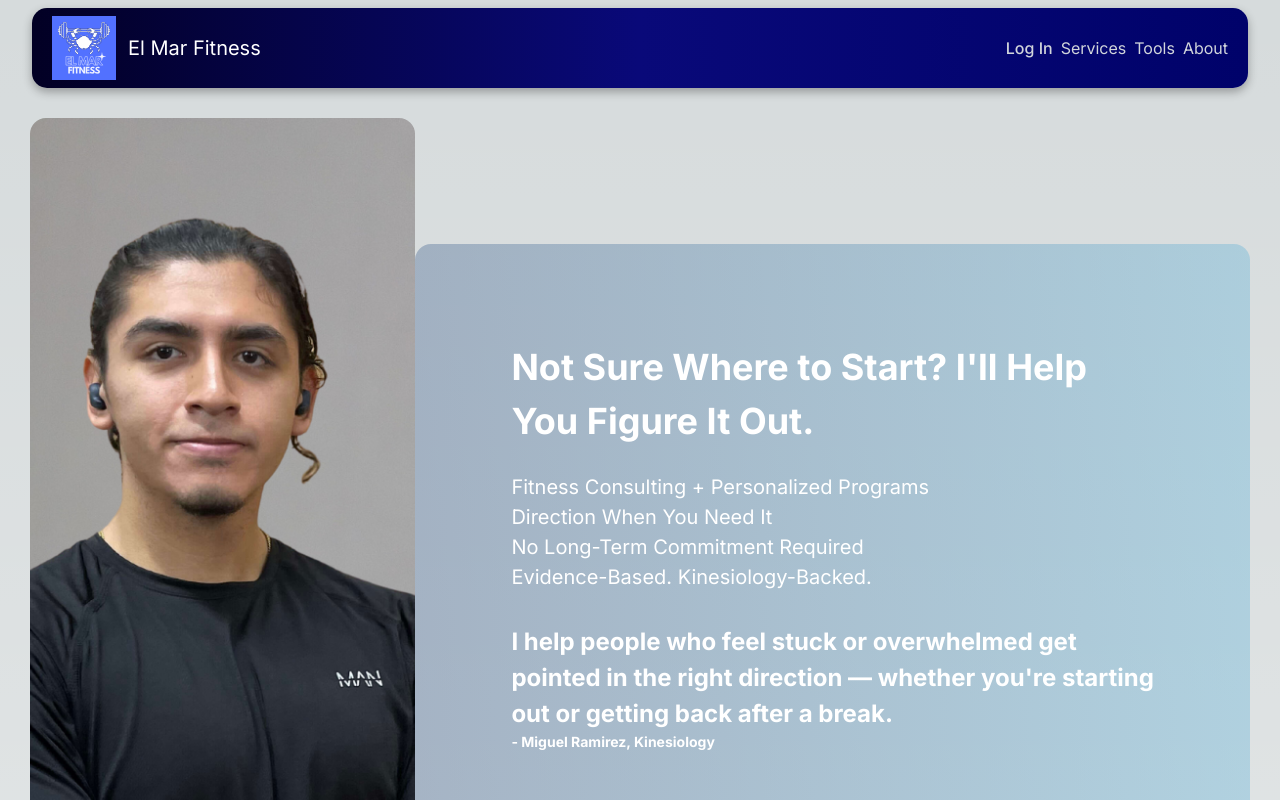
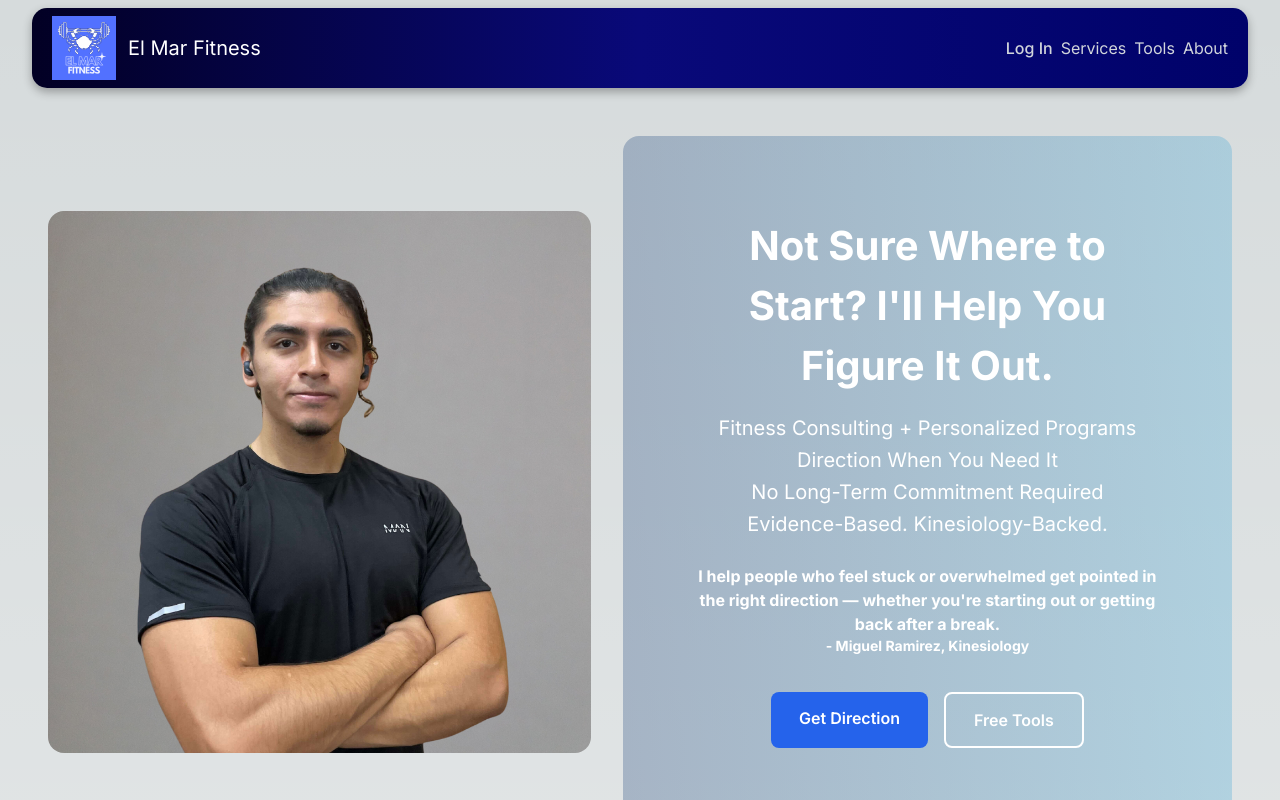
Before and after one commit to miguelaram2016/nextjs-emf, a Next.js app: page / in a window 1280 px wide. Shown: the top 800 px of the page. Built offline with nearby package versions, Linux system fonts and the light colour scheme.

Commit message:
Improve mobile responsiveness: comment out SquatFormGuide, update CSS for all breakpoints

```diff
--- a/src/app/styles/HomePage.css
+++ b/src/app/styles/HomePage.css
@@ -7,7 +7,7 @@
 }
 
 .intro-section {
-  padding: 30px;
+  padding: 1.5rem;
   display: flex;
   flex-direction: column;
   align-items: center;
@@ -17,7 +17,7 @@
 .background-image-container {
   position: absolute;
   z-index: -50;
-  opacity: 0.5;
+  opacity: 0.4;
   overflow-x: hidden;
   overflow-y: hidden;
   display: flex;
@@ -25,10 +25,12 @@
   justify-content: center;
   border-radius: 1rem;
   animation: fadeIn 2s ease-out;
+  width: 95%;
+  max-width: 40rem;
 }
 
 .background-image {
-  max-width: 60rem;
+  max-width: 100%;
   transform: scale(1.1);
   transition: transform 0.5s ease-in-out;
 }
@@ -39,27 +41,33 @@
 
 .intro-text-container {
   background: linear-gradient(to right, rgba(33, 71, 125,.3), rgba(69, 168, 214,.3));
-  padding: 6rem;
+  padding: 2rem 1.5rem;
   border-radius: 1rem;
   animation: slideInLeft 1.5s ease-out;
+  width: 95%;
+  max-width: 40rem;
 }
 
 .intro-heading {
-  font-size: 2.25rem;
+  font-size: 1.5rem;
   font-weight: bold;
-  margin-bottom: 1.5rem;
+  margin-bottom: 1rem;
+  text-align: center;
 }
 
 .intro-text {
-  font-size: 1.25rem;
-  margin-bottom: 2rem;
+  font-size: 1rem;
+  margin-bottom: 1.5rem;
+  text-align: center;
+  line-height: 1.6;
 }
 
 .founder-intro {
   border-radius: 20px;
-  margin-top: 2rem;
-  font-size: min(6vw, 24px);
+  margin-top: 1rem;
+  font-size: 0.9rem;
   font-weight: bold;
+  text-align: center;
 }
 
 /* Hero CTA Buttons */
@@ -280,15 +288,68 @@
   margin-top: 2rem;
 }
 
-/* Media query for larger screens */
+/* Media queries for larger screens */
+@media (min-width: 640px) {
+  .intro-heading {
+    font-size: 1.75rem;
+  }
+  .intro-text {
+    font-size: 1.1rem;
+  }
+  .founder-intro {
+    font-size: 1rem;
+  }
+  .intro-text-container {
+    padding: 2.5rem 2rem;
+  }
+}
+
+@media (min-width: 768px) {
+  .intro-heading {
+    font-size: 2rem;
+  }
+  .intro-text-container {
+    padding: 3rem;
+  }
+  .testimonials-heading,
+  .tools-preview-heading,
+  .who-is-this-for-heading,
+  .how-it-works-heading {
+    font-size: 1.75rem;
+  }
+}
+
 @media (min-width: 1024px) {
   .intro-section{
     flex-direction: row;
     justify-content: center;
+    gap: 2rem;
+    padding: 3rem;
   }
   .background-image-container{
     position: relative;
     opacity: 1;
+    max-width: 50rem;
+  }
+  .intro-text-container {
+    padding: 4rem 3rem;
+    max-width: 45rem;
+  }
+  .intro-heading {
+    font-size: 2.25rem;
+  }
+  .intro-text {
+    font-size: 1.25rem;
+  }
+}
+
+@media (min-width: 1280px) {
+  .intro-text-container {
+    padding: 5rem 4rem;
+    max-width: 50rem;
+  }
+  .intro-heading {
+    font-size: 2.5rem;
   }
 }
 
--- a/src/app/tools/Tools.jsx
+++ b/src/app/tools/Tools.jsx
@@ -11,7 +11,7 @@ import './Tools.css';
 const trainingTools = [
   { id: 'OneRepMaxCalc', title: '1RM Calculator', description: 'Estimate your one rep max from submaximal loads.', icon: '🏋️' },
   { id: 'MaxSingle', title: 'Max Single Protocol', description: 'Warm-up protocol for testing your 1RM safely.', icon: '🔥' },
-  { id: 'SquatFreeBody', title: 'Squat Form Guide', description: 'Analyze your squat mechanics with visual feedback.', icon: '🦵' },
+  // { id: 'SquatFreeBody', title: 'Squat Form Guide', description: 'Analyze your squat mechanics with visual feedback.', icon: '🦵' },
   { id: 'SearchExercises', title: 'Exercise Search', description: 'Search a database of exercises with descriptions and videos.', icon: '🔍' },
   { id: 'CreateExercise', title: 'Create Exercise', description: 'Build custom exercises for your workouts.', icon: '✏️' },
   { id: 'TrainingPrograms', title: 'Training Programs', description: 'Browse pre-built training programs.', icon: '📋' },
```
Also changed, not shown: src/app/services/Services.css (+66 -28 lines).
